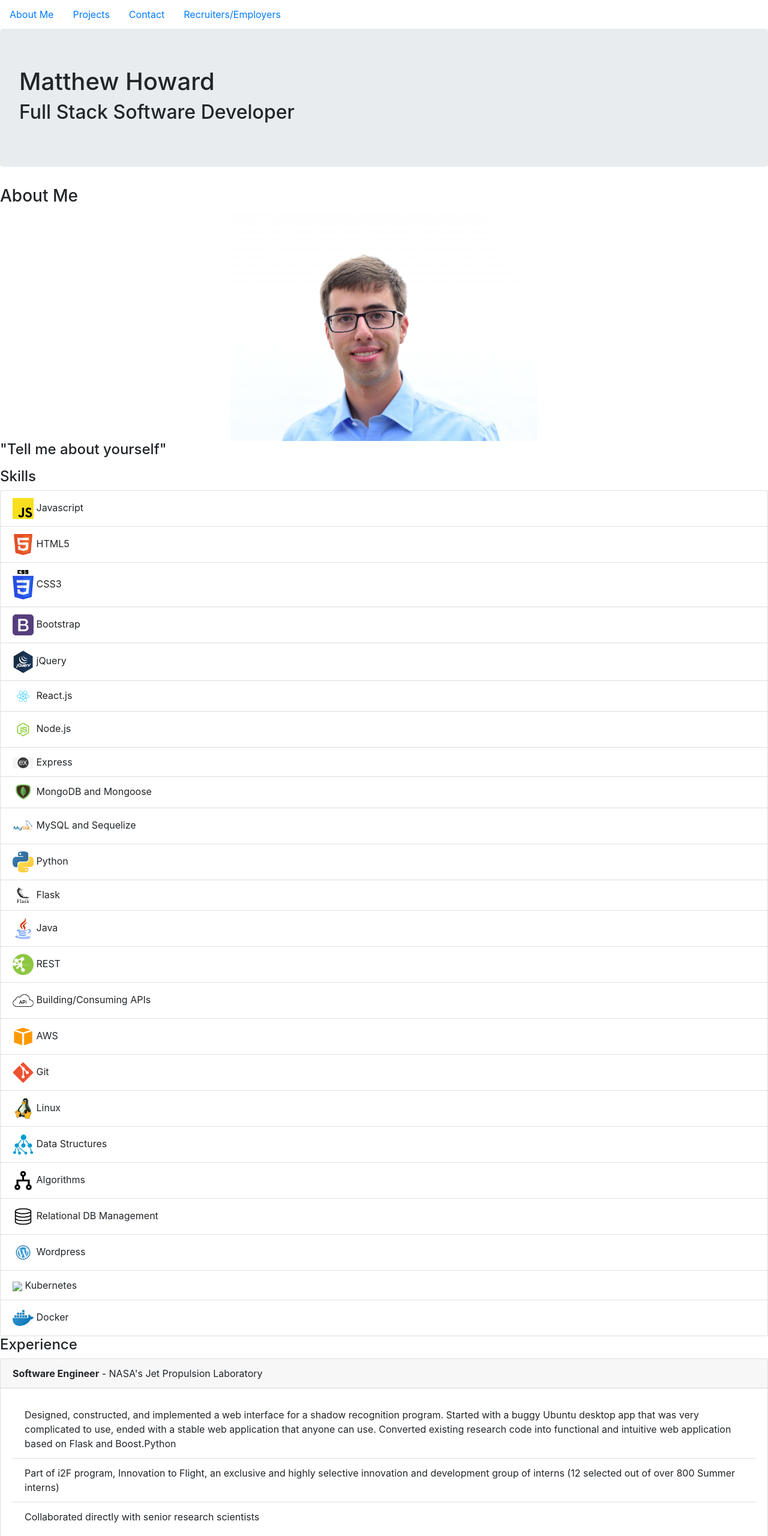
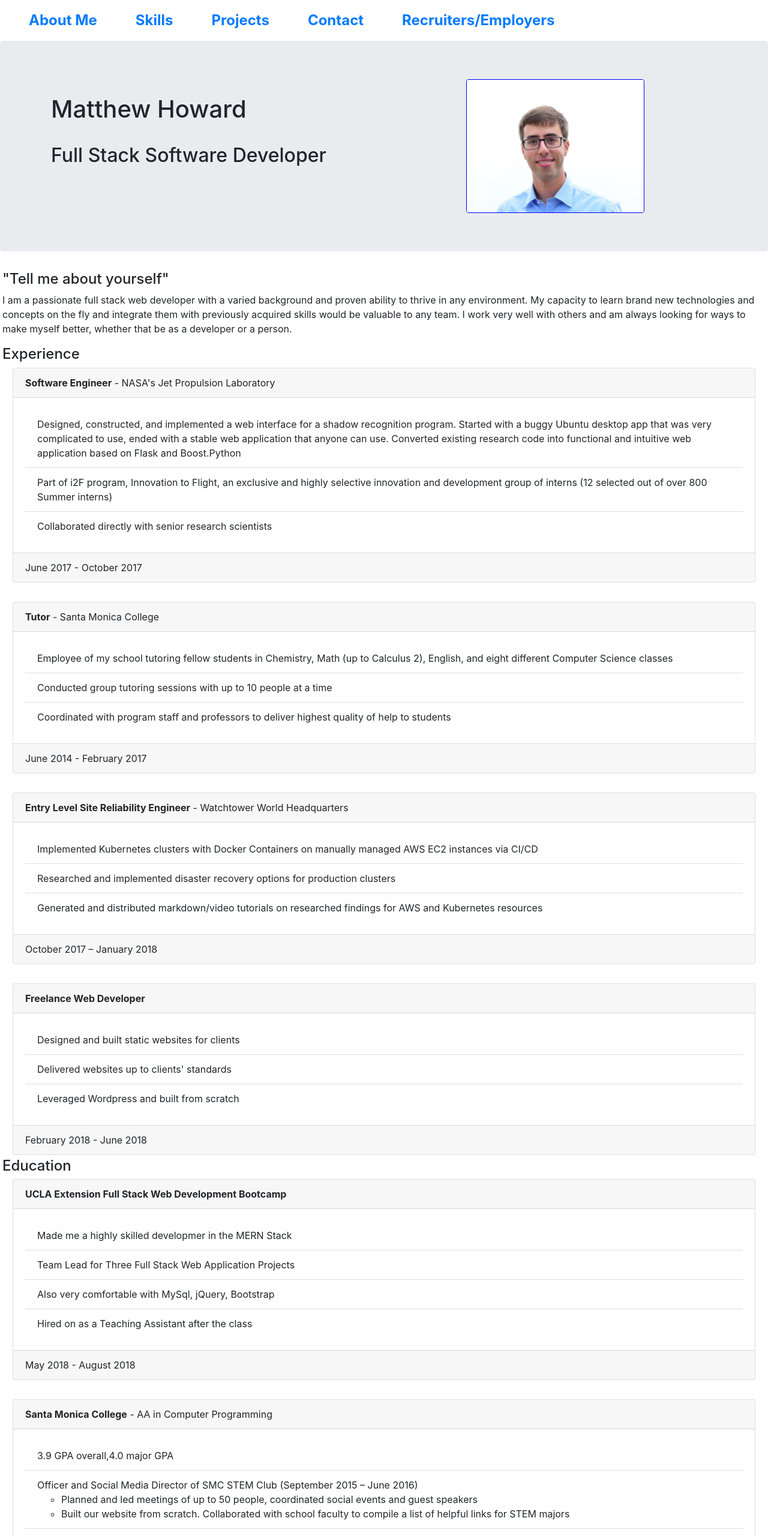
Before and after one commit to poweredhoward/portfolio, a plain HTML site: page index.html in a window 1280 px wide. Shown: the top 2560 px of the page at 60% size. Drawn offline with nearby package versions, Linux system fonts and the light colour scheme.

Commit message:
about better

```diff
--- a/assets/css/style.css
+++ b/assets/css/style.css
@@ -1,9 +1,14 @@
 #headshot {
-    width: 40%;
+    width: 55%;
+    border: blue solid 1px;
 }
 
 #resume{
     height: 1150px;
+}
+
+#about{
+    margin: 4px;
 }
 
 .projectimage{
@@ -13,3 +18,34 @@
 .logo{
     width: 35px;
 }
+
+.nav-item{
+    font-size: 150%;
+    font-weight: bolder;
+}
+
+#nav{
+    background-color: rgba(179, 172, 172, 0.9);
+    border-bottom: black 1px solid;
+}
+
+.experience{
+    margin: 4px 17px;
+}
+
+#menu{
+    height: 100%;
+}
+
+
+
+/*
+@media only screen and (max-width: 700px) {
+    #nav{
+        display: none;
+    }
+
+    #horizontal-menu{
+        display: block;
+    }
+} */
--- a/index.html
+++ b/index.html
@@ -19,17 +19,37 @@
 </head>
 <body>
 
-    <nav id="nav" class="sticky-top">
-        <ul class="nav py-1">
-            <li class="nav-item" id="li-about"><a class="nav-link" href="index.html">About Me</a></li>
-            <li class="nav-item" id="li-projects"><a class="nav-link" href="projects.html">Projects</a></li>
-            <li class="nav-item" id="li-contact"><a class="nav-link" href="contact.html">Contact</a></li>
-           <li class="nav-item" id="li-employers"> <a class="nav-link" href="employers.html">Recruiters/Employers</a></li>
-        </ul>
+    <nav class="navbar navbar-expand-lg">
+            <button class="navbar-toggler" type="button" data-toggle="collapse" data-target="#navbarNav" aria-controls="navbarNav" aria-expanded="false" aria-label="Toggle navigation">
+                <span class="navbar-toggler-icon">
+                    <img src="assets/images/menu.png" id="menu">
+                </span>
+            </button>
+        <div class="collapse navbar-collapse" id="navbarNav">
+            <ul class="navbar-nav" >
+                <li class="nav-item mx-4 active" id="li-about"><a class="nav-link" href="index.html">About Me</a></li>
+                <li class="nav-item mx-4" id="li-skills"><a class="nav-link" href="skills.html">Skills</a></li>
+                <li class="nav-item mx-4" id="li-projects"><a class="nav-link" href="projects.html">Projects</a></li>
+                <li class="nav-item mx-4" id="li-contact"><a class="nav-link" href="contact.html">Contact</a></li>
+                <li class="nav-item mx-4" id="li-employers"> <a class="nav-link" href="employers.html">Recruiters/Employers</a></li>
+            </ul>
+        </div>
     </nav>
+
+
     <div class="jumbotron">
-        <h1>Matthew Howard</h1>
-        <h2>Full Stack Software Developer</h2>
+        <div class="container">
+            <div class="row">
+                <div class="col-md">
+                    <h1 style="line-height: 250%;">Matthew Howard</h1>
+                    <h2>Full Stack Software Developer</h2>
+                </div>
+                <div class="col-md">
+                    <img class="rounded mx-auto d-block" alt="me" id="headshot" src="assets/images/headshot.JPG"/>
+                </div>
+
+            </div>
+        </div>
     </div>
 
 
@@ -38,48 +58,18 @@
 
 
     <div id="about">
-        <h3>About Me</h3>
-
-        <img class="rounded mx-auto d-block" alt="me" id="headshot" src="assets/images/headshot.JPG"/>
 
         <div>
             <h4>"Tell me about yourself"</h4>
-            <p></p>
+            <p>
+                    I am a passionate full stack web developer with a varied background and proven ability to thrive in any environment. My capacity to learn brand new technologies and concepts on the fly and integrate them with previously acquired skills would be valuable to any team. I work very well with others and am always looking for ways to make myself better, whether that be as a developer or a person.
+            </p>
         </div>
 
-        <div>
-            <h4>Skills</h4>
-            <ul class="list-group">
-                    <li class="list-group-item"><img class="logo" src="assets/images/javascript.png"> Javascript</li>
-                    <li class="list-group-item"><img class="logo" src="assets/images/html.png"> HTML5</li>
-                    <li class="list-group-item"><img class="logo" src="assets/images/css.svg"> CSS3</li>
-                    <li class="list-group-item"><img class="logo" src="assets/images/bootstrap.png"> Bootstrap</li>
-                    <li class="list-group-item"><img class="logo" src="assets/images/jquery.png"> jQuery</li>
-                    <li class="list-group-item"><img class="logo" src="assets/images/react.png"> React.js</li>
-                    <li class="list-group-item"><img class="logo" src="assets/images/node.png"> Node.js</li>
-                    <li class="list-group-item"><img class="logo" src="assets/images/express.png"> Express</li>
-                    <li class="list-group-item"><img class="logo" src="assets/images/mongo.png"> MongoDB and Mongoose</li>
-                    <li class="list-group-item"><img class="logo" src="assets/images/mysql.png"> MySQL and Sequelize</li>
-                    <li class="list-group-item"><img class="logo" src="assets/images/python.jpg"> Python</li>
-                    <li class="list-group-item"><img class="logo" src="assets/images/flask.png"> Flask</li>
-                    <li class="list-group-item"><img class="logo" src="assets/images/java.png"> Java</li>
-                    <li class="list-group-item"><img class="logo" src="assets/images/rest.png"> REST</li>
-                    <li class="list-group-item"><img class="logo" src="assets/images/api.png"> Building/Consuming APIs</li>
-                    <li class="list-group-item"><img class="logo" src="assets/images/aws.png"> AWS</li>
-                    <li class="list-group-item"><img class="logo" src="assets/images/git.png"> Git</li>
-                    <li class="list-group-item"><img class="logo" src="assets/images/linux.jpg"> Linux</li>
-                    <li class="list-group-item"><img class="logo" src="assets/images/datastructures.png"> Data Structures</li>
-                    <li class="list-group-item"><img class="logo" src="assets/images/algorithm.png"> Algorithms</li>
-                    <li class="list-group-item"><img class="logo" src="assets/images/rdbms.jpg"> Relational DB Management</li>
-                    <li class="list-group-item"><img class="logo" src="assets/images/wordpress.png"> Wordpress</li>
-                    <li class="list-group-item"><img class="logo" src="assets/images/kubernetes.png"> Kubernetes</li>
-                    <li class="list-group-item"><img class="logo" src="assets/images/docker.jpg"> Docker</li>
-            </ul>
-        </div>
 
         <div>
             <h4>Experience</h4>
-            <div class="card">
+            <div class="card experience">
                 <div class="card-header">
                     <b>Software Engineer</b> - NASA's Jet Propulsion Laboratory
                 </div>
@@ -98,7 +88,7 @@
 
         <br>
 
-        <div class="card">
+        <div class="card  experience">
             <div class="card-header">
                 <b>Tutor</b> - Santa Monica College
             </div>
@@ -117,7 +107,7 @@
 
         <br>
 
-        <div class="card">
+        <div class="card experience">
             <div class="card-header">
                 <b>Entry Level Site Reliability Engineer</b> - Watchtower World Headquarters
             </div>
@@ -135,7 +125,7 @@
 
         <br>
 
-        <div class="card">
+        <div class="card experience">
             <div class="card-header">
                 <b>Freelance Web Developer</b>
             </div>
@@ -155,17 +145,17 @@
         <div>
             <h4>Education</h4>
 
-            <div class="card">
+            <div class="card experience">
                 <div class="card-header">
                     <b>UCLA Extension Full Stack Web Development Bootcamp</b>
                 </div>
 
                 <div class="card-body">
                     <ul class="list-group list-group-flush">
-                        <li class="list-item">Made me a highly skilled developmer in the MERN Stack</li>
-                        <li class="list-item">Team Lead for Three Full Stack Web Application Projects</li>
-                        <li class="list-item">Also very comfortable with MySql, jQuery, Bootstrap</li>
-                        <li class="list-item">Hired on as a Teaching Assistant after the class</li>
+                        <li class="list-group-item">Made me a highly skilled developmer in the MERN Stack</li>
+                        <li class="list-group-item">Team Lead for Three Full Stack Web Application Projects</li>
+                        <li class="list-group-item">Also very comfortable with MySql, jQuery, Bootstrap</li>
+                        <li class="list-group-item">Hired on as a Teaching Assistant after the class</li>
                     </ul>
                 </div>
                 <div class="card-footer">
@@ -175,23 +165,23 @@
 
             <br>
 
-            <div class="card">
+            <div class="card experience">
                 <div class="card-header">
                     <b>Santa Monica College</b> - AA in Computer Programming
                 </div>
 
                 <div class="card-body">
                     <ul class="list-group list-group-flush">
-                        <li class="list-item">3.9 GPA overall,4.0 major GPA</li>
-                        <li class="list-item">
+                        <li class="list-group-item">3.9 GPA overall,4.0 major GPA</li>
+                        <li class="list-group-item">
                             Officer and Social Media Director of SMC STEM Club  (September 2015 – June 2016)
                             <ul>
                                 <li class="list-item">Planned and led meetings of up to 50 people, coordinated social events and guest speakers</li>
                                 <li class="list-item">Built our website from scratch. Collaborated with school faculty to compile a list of helpful links for STEM majors</li>
                             </ul>
                         </li>
-                        <li class="list-item">Recipient of 5 merit based scholarships, including excellence in STEM, Computer Science, and community service</li>
-                        <li class="list-item">Only student invited to participate in annual CS Advisory Board meeting. Discussed better serving the local CS community and offered suggestions from a student’s perspective that ended up being implemented</li>
+                        <li class="list-group-item">Recipient of 5 merit based scholarships, including excellence in STEM, Computer Science, and community service</li>
+                        <li class="list-group-item">Only student invited to participate in annual CS Advisory Board meeting. Discussed better serving the local CS community and offered suggestions from a student’s perspective that ended up being implemented</li>
                     </ul>
                 </div>
                 <div class="card-footer">
@@ -209,6 +199,6 @@
     <script src="https://stackpath.bootstrapcdn.com/bootstrap/4.1.3/js/bootstrap.min.js" integrity="sha384-ChfqqxuZUCnJSK3+MXmPNIyE6ZbWh2IMqE241rYiqJxyMiZ6OW/JmZQ5stwEULTy" crossorigin="anonymous"></script>
 
     <script src="assets/javascript/pdfobject.js"></script>
-    <script>PDFObject.embed("assets/ResumeMatthewHoward.pdf", "#resume");</script>
+
 </body>
 </html>
```
Also changed, not shown: contact.html (+20 -8 lines), employers.html (+15 -7 lines), projects.html (+22 -14 lines), skills.html (added, +81 -0 lines), assets/images/menu-filled.png (added), assets/images/menu.png (added).
